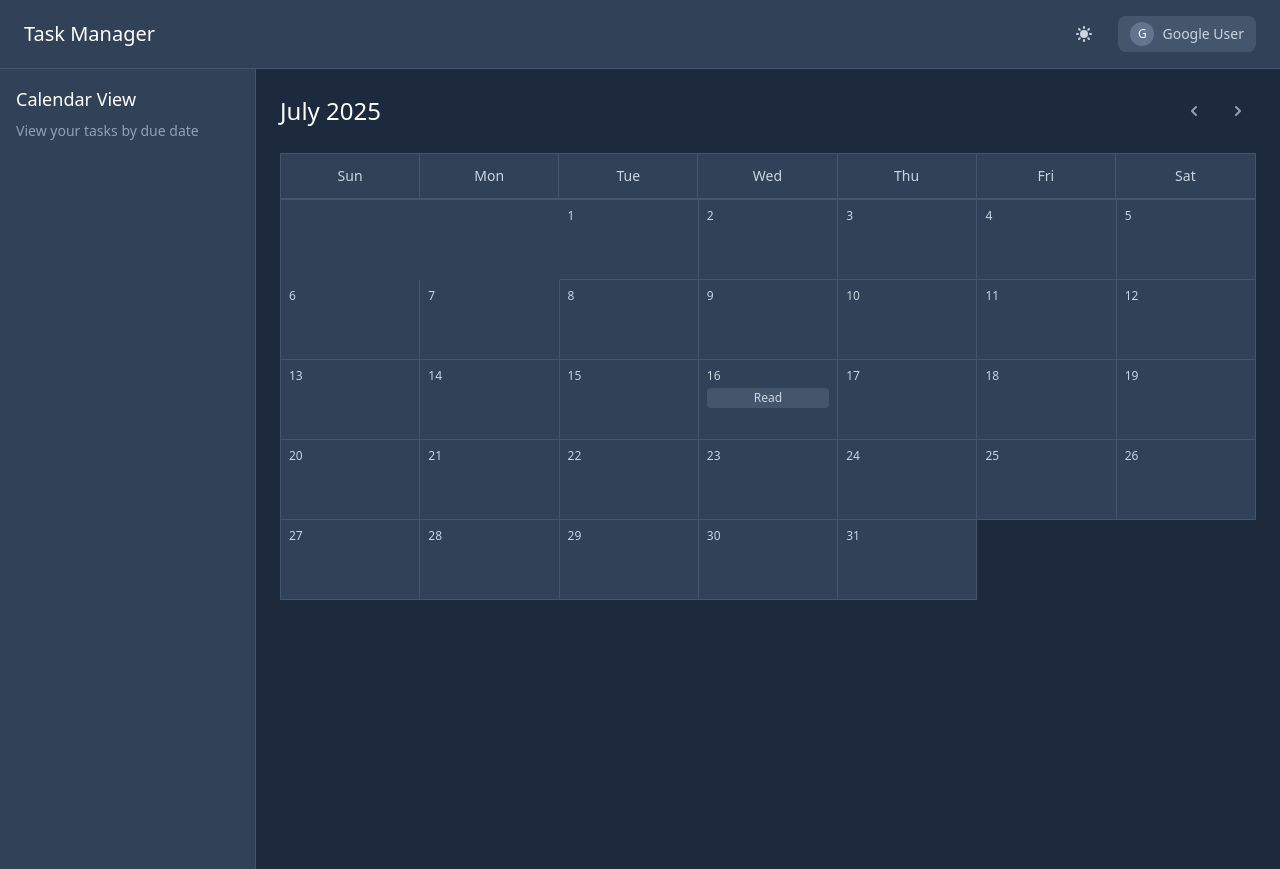
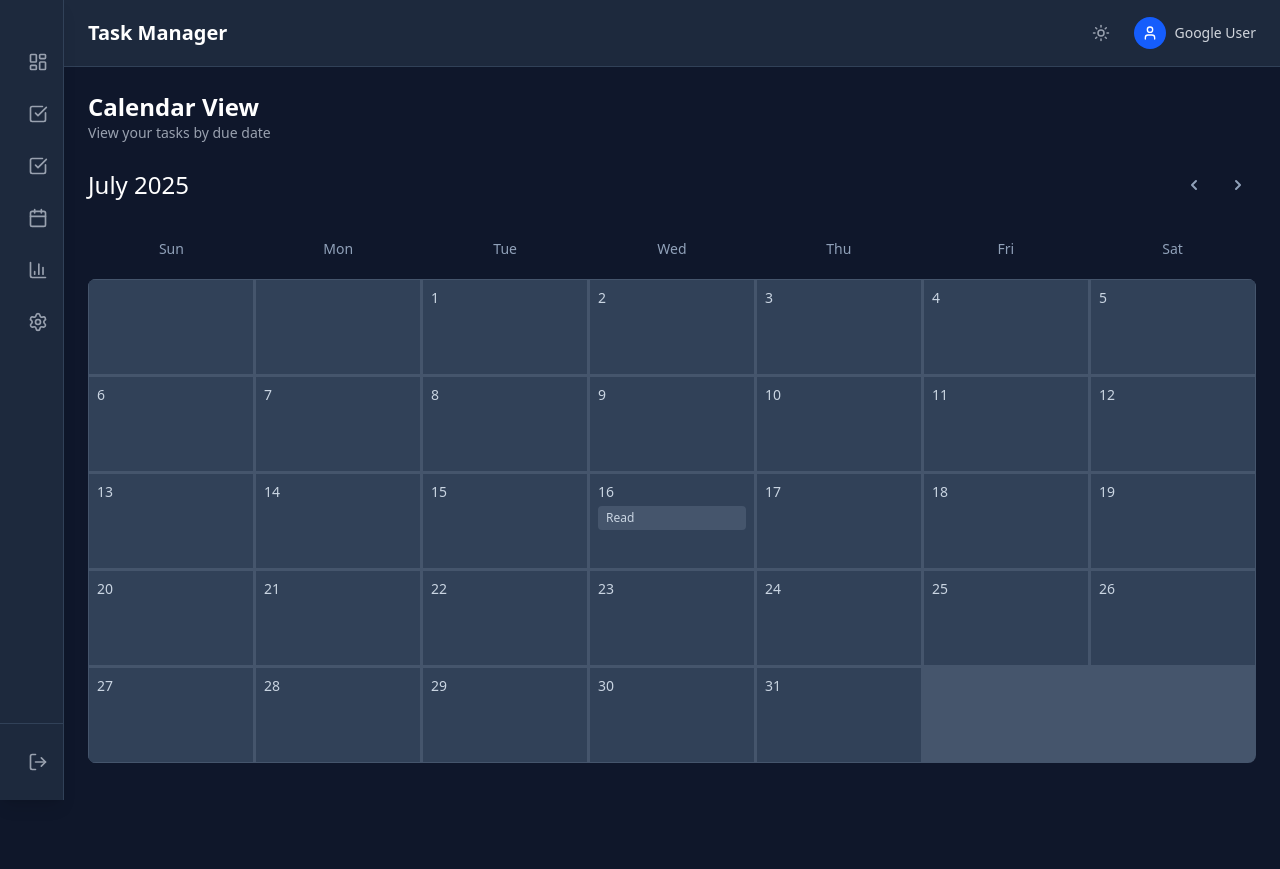
Before and after one commit to Yunmengheng/Taskov, a Next.js app: page /CalendarView in a window 1280 px wide. After the commit the page ends 800 px from the top, so only its background shows below. Built offline with nearby package versions, Linux system fonts and the light colour scheme.

Commit message:
Sidebar modified. It's apear only when we hover on it.

```diff
--- a/app/CalendarView/page.tsx
+++ b/app/CalendarView/page.tsx
@@ -1,6 +1,7 @@
 'use client';
 
 import React, { useState } from 'react';
+import DashboardLayout from '@/components/layout/DashboardLayout';
 
 interface CalendarEvent {
   id: string;
@@ -55,7 +56,7 @@ const CalendarView: React.FC = () => {
     // Empty cells for days before the first day of the month
     for (let i = 0; i < firstDay; i++) {
       days.push(
-        <div key={`empty-${i}`} className="h-20 bg-slate-700"></div>
+        <div key={`empty-${i}`} className="h-24 bg-slate-700 border border-slate-600"></div>
       );
     }
 
@@ -66,16 +67,16 @@ const CalendarView: React.FC = () => {
       days.push(
         <div
           key={day}
-          className="h-20 bg-slate-700 p-2 border-r border-b border-slate-600 relative"
+          className="h-24 bg-slate-700 border border-slate-600 p-2 relative"
         >
-          <div className="text-xs text-slate-300 font-medium">
+          <div className="text-sm text-slate-300 font-medium mb-1">
             {day}
           </div>
-          <div className="mt-1">
+          <div className="space-y-1">
             {dayEvents.map(event => (
               <div
                 key={event.id}
-                className="text-xs px-1 py-0.5 bg-slate-600 text-slate-300 rounded text-center"
+                className="text-xs px-2 py-1 bg-slate-600 text-slate-300 rounded"
               >
                 {event.title}
               </div>
@@ -89,44 +90,22 @@ const CalendarView: React.FC = () => {
   };
 
   return (
-    <div className="min-h-screen bg-slate-800">
-      {/* Header */}
-      <div className="bg-slate-700 px-6 py-4 border-b border-slate-600">
-        <div className="flex items-center justify-between">
-          <h1 className="text-xl font-medium text-white">Task Manager</h1>
-          <div className="flex items-center space-x-4">
-            <button className="p-2 text-slate-300 hover:text-white">
-              <svg className="w-5 h-5" fill="currentColor" viewBox="0 0 20 20">
-                <path fillRule="evenodd" d="M10 2a1 1 0 011 1v1a1 1 0 11-2 0V3a1 1 0 011-1zm4 8a4 4 0 11-8 0 4 4 0 018 0zm-.464 4.95l.707.707a1 1 0 001.414-1.414l-.707-.707a1 1 0 00-1.414 1.414zm2.12-10.607a1 1 0 010 1.414l-.706.707a1 1 0 11-1.414-1.414l.707-.707a1 1 0 011.414 0zM17 11a1 1 0 100-2h-1a1 1 0 100 2h1zm-7 4a1 1 0 011 1v1a1 1 0 11-2 0v-1a1 1 0 011-1zM5.05 6.464A1 1 0 106.465 5.05l-.708-.707a1 1 0 00-1.414 1.414l.707.707zm1.414 8.486l-.707.707a1 1 0 01-1.414-1.414l.707-.707a1 1 0 011.414 1.414zM4 11a1 1 0 100-2H3a1 1 0 000 2h1z" clipRule="evenodd" />
-              </svg>
-            </button>
-            <div className="flex items-center space-x-2 bg-slate-600 px-3 py-1.5 rounded-lg">
-              <div className="w-6 h-6 bg-slate-500 rounded-full flex items-center justify-center">
-                <span className="text-xs text-white font-medium">G</span>
-              </div>
-              <span className="text-sm text-slate-300">Google User</span>
-            </div>
-          </div>
-        </div>
-      </div>
-
-      <div className="flex">
-        {/* Sidebar */}
-        <div className="w-64 bg-slate-700 min-h-screen border-r border-slate-600">
-          <div className="p-4">
-            <h2 className="text-lg font-medium text-white mb-2">Calendar View</h2>
-            <p className="text-sm text-slate-400">View your tasks by due date</p>
-          </div>
+    <DashboardLayout>
+      <div className="h-full flex flex-col">
+        {/* Header */}
+        <div className="mb-6">
+          <h1 className="text-2xl font-bold text-white">Calendar View</h1>
+          <p className="text-sm text-gray-400">View your tasks by due date</p>
         </div>
 
-        {/* Main Calendar */}
-        <div className="flex-1 p-6">
-          <div className="max-w-6xl mx-auto">
-            {/* Calendar Header */}
+        {/* Calendar Section */}
+        <div className="flex-1">
+          <div className="max-w-7xl mx-auto">
+            {/* Month Navigation */}
             <div className="flex items-center justify-between mb-6">
-              <h2 className="text-2xl font-medium text-white">
+              <h3 className="text-2xl font-medium text-white">
                 {monthNames[currentDate.getMonth()]} {currentDate.getFullYear()}
-              </h2>
+              </h3>
               <div className="flex items-center space-x-2">
                 <button
                   onClick={getPreviousMonth}
@@ -148,11 +127,11 @@ const CalendarView: React.FC = () => {
             </div>
 
             {/* Days of the week header */}
-            <div className="grid grid-cols-7 bg-slate-700 border border-slate-600">
+            <div className="grid grid-cols-7 mb-2">
               {daysOfWeek.map(day => (
                 <div
                   key={day}
-                  className="py-3 px-4 text-center text-sm font-medium text-slate-300 border-r border-slate-600 last:border-r-0"
+                  className="py-3 px-4 text-center text-sm font-medium text-slate-400"
                 >
                   {day}
                 </div>
@@ -160,13 +139,13 @@ const CalendarView: React.FC = () => {
             </div>
 
             {/* Calendar grid */}
-            <div className="grid grid-cols-7 border-l border-t border-slate-600">
+            <div className="grid grid-cols-7 gap-px bg-slate-600 rounded-lg overflow-hidden">
               {renderCalendarDays()}
             </div>
           </div>
         </div>
       </div>
-    </div>
+    </DashboardLayout>
   );
 };
 
```
